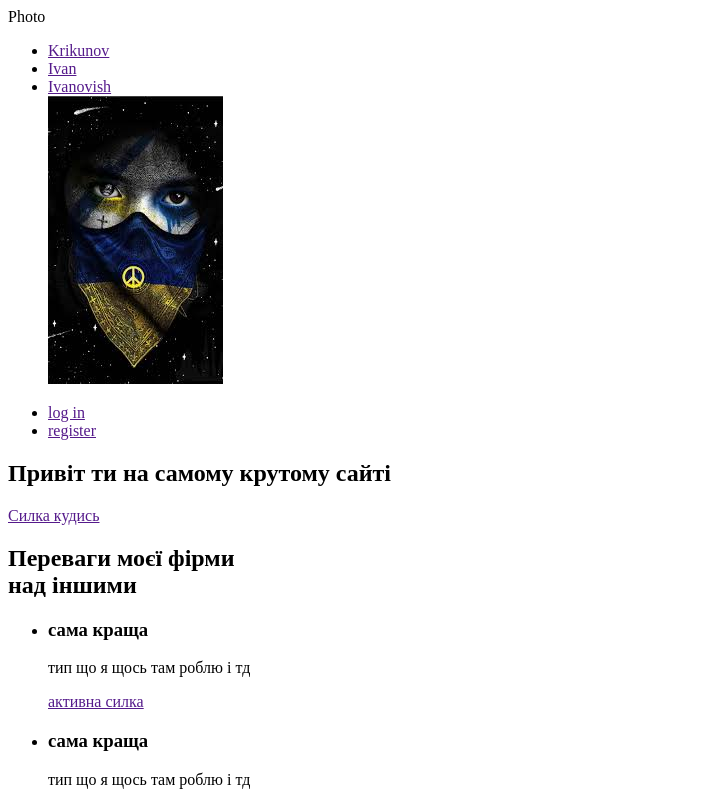
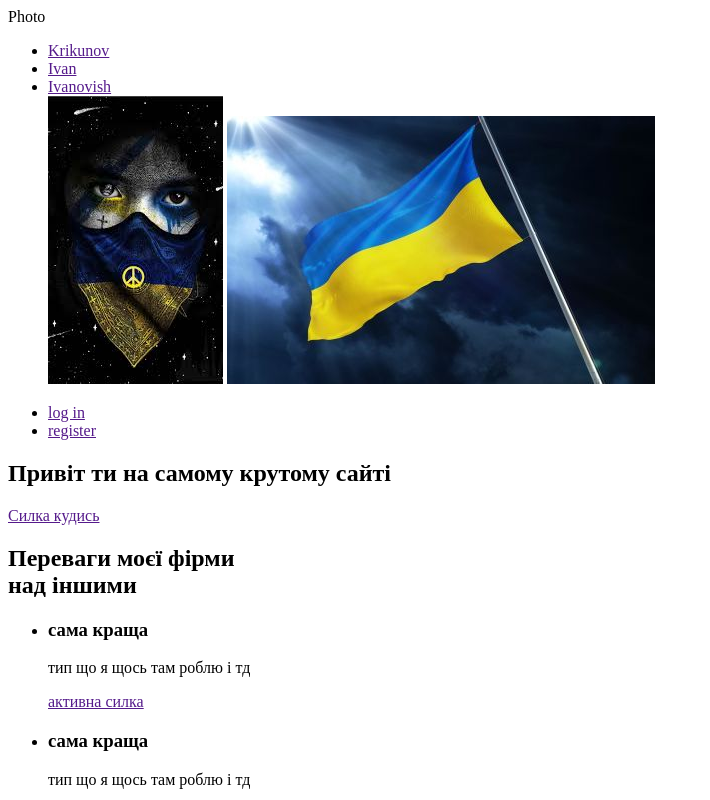
Before and after one commit to IvanKrykunov/Test, a plain HTML site: page index.html in a window 1280 px wide. Shown: the top 800 px of the page, without its empty margins (0-710 px from the left). Drawn offline with Linux system fonts and the light colour scheme.

Commit message:
add img1

```diff
--- a/index.html
+++ b/index.html
@@ -19,6 +19,7 @@
 <li><a href="">Ivan</a></li>
 <li><a href="">Ivanovish</a></li>
 <img src="./images/images.jpg" alt="gfhdf">
+<img src="./images/dff8351b8e48bca8d1d620949d962fde.jpeg" alt="hmgdhjdhj">
 
 </ul>
 
```
